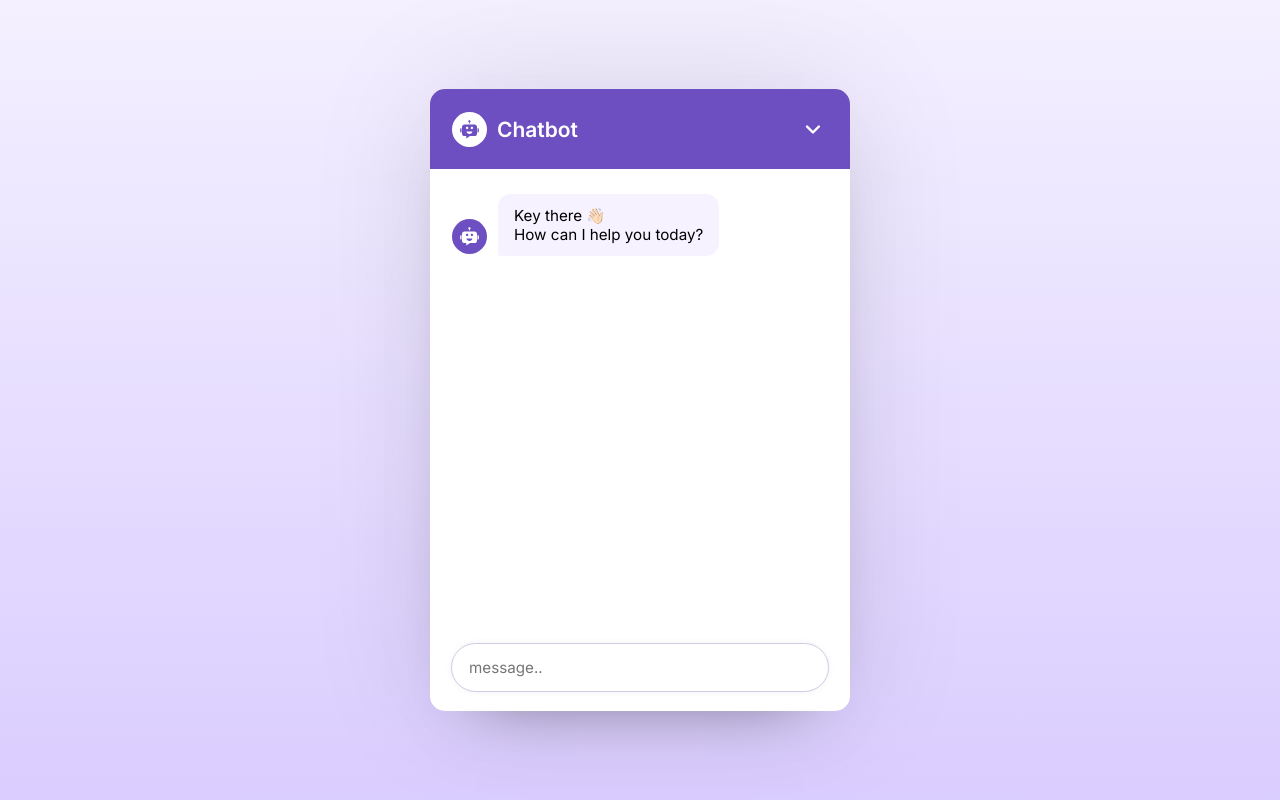
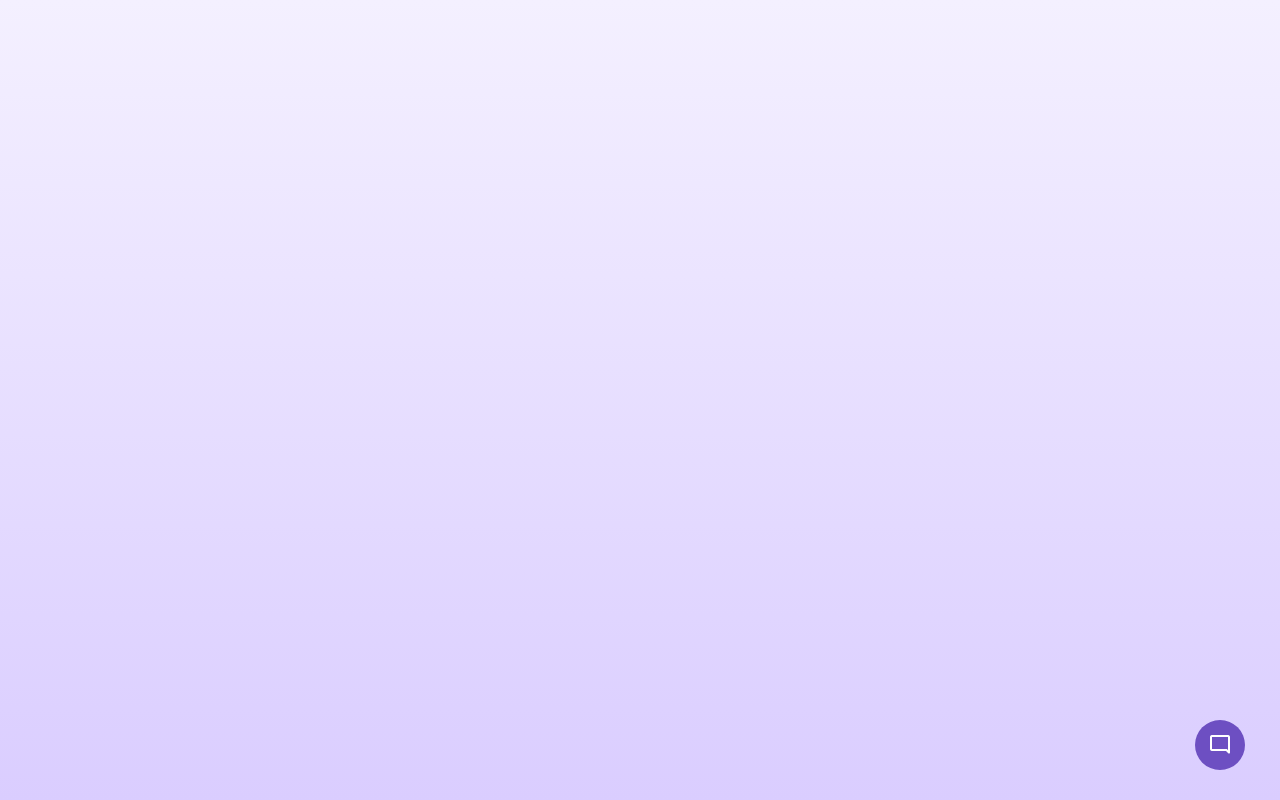
Before and after one commit to Kishan-Kumar-Zalavadia/AI-Chatbot-ReactJS, a React (Vite) app: page / in a window 1280 px wide. Built offline with nearby package versions, Linux system fonts and the light colour scheme; a web font is replaced by a local one.

Commit message:
Minimize chat added

```diff
--- a/src/App.jsx
+++ b/src/App.jsx
@@ -5,6 +5,7 @@ import ChatMessage from "./components/ChatMessage";
 
 const App = () => {
   const [chatHistory, setChatHistory] = useState([]);
+  const [showChatbot, setshowChatbot] = useState(false);
   const chatBodyRef = useRef();
 
   const generateBotResponse = async (history) => {
@@ -37,19 +38,32 @@ const App = () => {
     }
   };
 
-  useEffect(()=>{
-    chatBodyRef.current.scrollTo({top: chatBodyRef.current.scrollHeight, behavior:"smooth"})
+  useEffect(() => {
+    chatBodyRef.current.scrollTo({
+      top: chatBodyRef.current.scrollHeight,
+      behavior: "smooth",
+    });
   }, [chatHistory]);
 
   return (
-    <div className="container">
+    <div className={`container ${showChatbot ? "show-chatbot" : ""}`}>
+      <button
+        onClick={() => setshowChatbot((prev) => !prev)}
+        id="chatbot-toggler"
+      >
+        <span className="material-symbols-rounded">mode_comment</span>
+        <span className="material-symbols-rounded">close</span>
+      </button>
       <div className="chatbot-popup">
         <div className="chat-header">
           <div className="header-info">
             <ChatbotIcon />
             <h2 className="logo-text">Chatbot</h2>
           </div>
-          <button className="material-symbols-rounded">
+          <button
+            className="material-symbols-rounded"
+            onClick={() => setshowChatbot((prev) => !prev)}
+          >
             keyboard_arrow_down
           </button>
         </div>
--- a/src/index.css
+++ b/src/index.css
@@ -8,20 +8,66 @@
 
 body{
   width: 100%;
-  display: flex;
-  align-items: center;
-  justify-content: center;
   min-height: 100vh;
   background: linear-gradient(#F4F0FF, #DACDFF);
 }
+
+#chatbot-toggler{
+  position: fixed;
+  bottom: 30px;
+  right: 35px;
+  border: none;
+  height: 50px;
+  width: 50px;
+  display: flex;
+  cursor: pointer;
+  border-radius: 50%;
+  background: #6D4FC2;
+  align-items: center;
+  justify-content: center;
+  transition: all 0.2 ease;
+}
+
+#chatbot-toggler span{
+  position: absolute;
+  color: #fff;
+
+}
+
+.container.show-chatbot #chatbot-toggler{
+  transform: rotate(90deg);
+}
+
+#chatbot-toggler span:last-child,
+.container.show-chatbot #chatbot-toggler span:first-child{
+  opacity: 0;
+}
+
+.container.show-chatbot #chatbot-toggler span:last-child{
+  opacity: 1;
+}
+
 .chatbot-popup{
-  position: relative;
+  position: fixed;
+  opacity: 0;
+  pointer-events: none;
+  bottom: 90px;
+  right: 35px;
   width: 420px;
+  /* transform: scale(0.2); */
   overflow: hidden;
   background: #fff;
   border-radius: 15px;
+  transform-origin: bottom right;
   box-shadow: 0 0 128px 0 rgba(0,0,0,0.1), 0 32px 64px -48px rgba(0,0,0,0.5);
-  }
+  transition: all 0.1s ease;
+
+}
+
+.container.show-chatbot .chatbot-popup{
+  opacity: 1;
+  pointer-events: auto;
+}
 
 .chatbot-popup .chat-header{
   display: flex;
```
